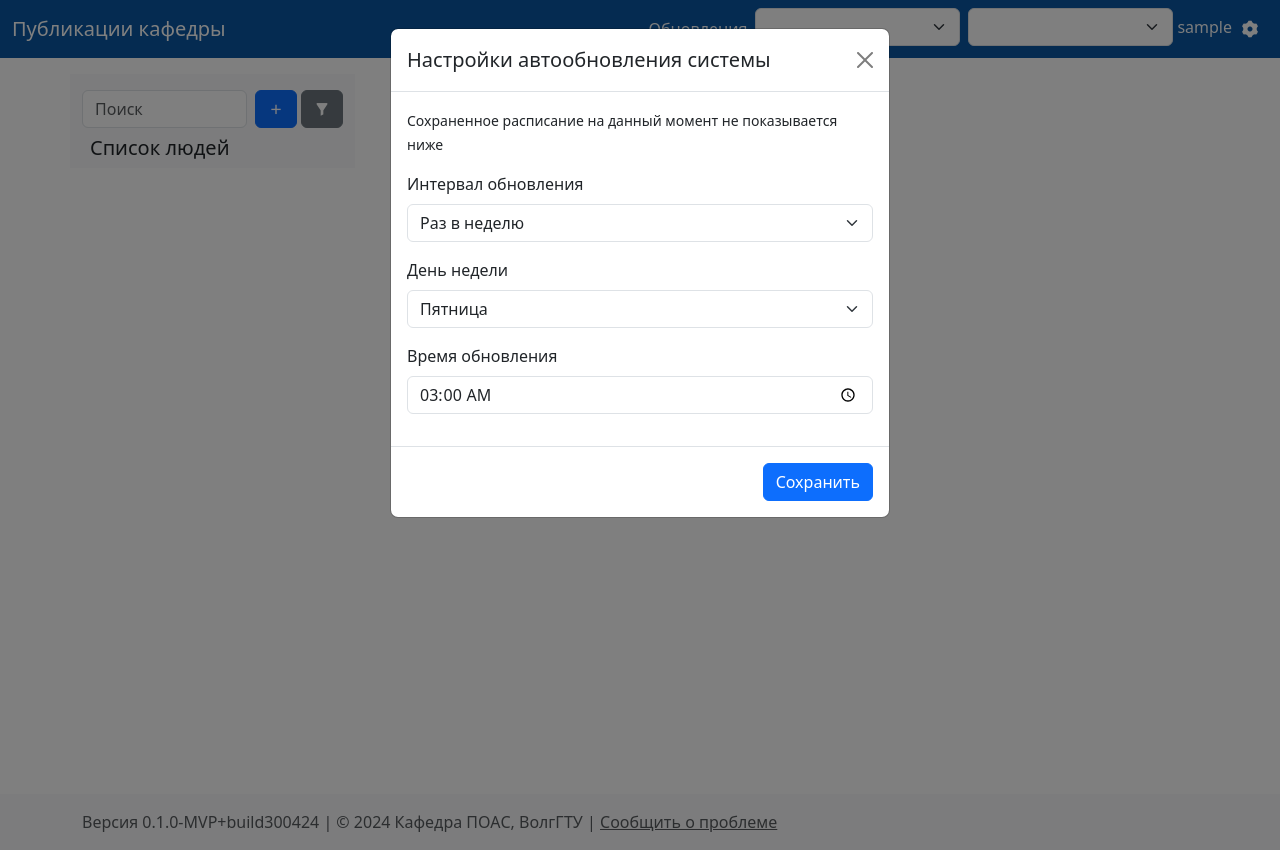
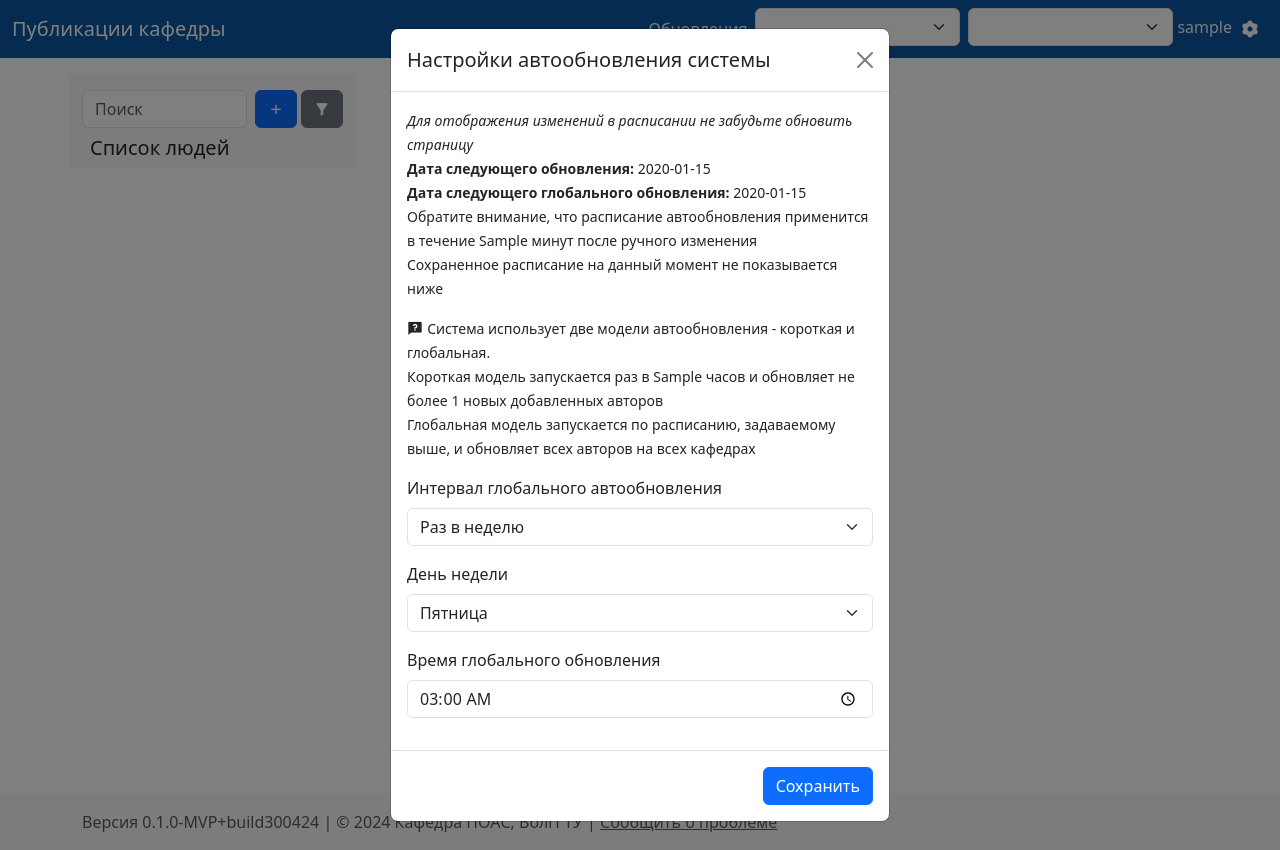
Before and after one commit to brookite/VSTU_DepartmentPublications, a Django app: template frontend/templates/index.html in a window 1280 px wide, after a click that opens the changed part. Run offline with Django 5.2, Linux system fonts and the light colour scheme; a user stored in the database is signed in; tables that the repository leaves empty hold one stand-in row (values such as "Sample post"); the template is opened without the code that fills it: values that come from a table or form of the project are taken from there, most other values are stand-ins (such as "Sample title", 1, 10 or a date in 2020); data that the repository does not hold is empty; some libraries are stand-ins or nearby versions.

Commit message:
feat(frontend): Expanded autoupdate system settings window

```diff
--- a/frontend/templates/base.html
+++ b/frontend/templates/base.html
@@ -110,11 +110,31 @@
           <div class="modal-body">
             <form>
                 <div class="mb-3">
-                    <small>Сохраненное расписание на данный момент не показывается ниже</small>
+                    <small>
+                        <i>Для отображения изменений в расписании не забудьте обновить страницу</i>
+                    <br>
+                    <b>Дата следующего обновления: </b> <span> {{ short_autoupdate }}</span>
+                    <br>
+                    <b>Дата следующего глобального обновления: </b><span>{{ global_autoupdate }}</span>
+                    <br>
+                    Обратите внимание, что расписание автообновления применится в течение {{ reschedule_minutes }} минут после ручного изменения
+                    <br>
+                    Сохраненное расписание на данный момент не показывается ниже
+                    </small>
                 </div>
+                <div class="mb-3">
+                    <i class="ri-questionnaire-fill"></i>
+                    <small>
+                        Система использует две модели автообновления - короткая и глобальная.
+                    <br>
+                        Короткая модель запускается раз в {{ short_batch_hour }} часов и обновляет не более {{ short_batch_count }} новых добавленных авторов
+                    <br>
+                        Глобальная модель запускается по расписанию, задаваемому выше, и обновляет всех авторов на всех кафедрах
+                    </small>
+                    </div>
               <div class="mb-3">
                 <label for="updateInterval" class="form-label"
-                  >Интервал обновления</label
+                  >Интервал глобального автообновления</label
                 >
                 <select class="form-select" name="updateInterval" id="updateInterval">
                   <option value="daily" selected>Раз в день</option>
@@ -140,7 +160,7 @@
               </div>
               <div class="mb-3">
                 <label for="updateTime" class="form-label"
-                  >Время обновления</label
+                  >Время глобального обновления</label
                 >
                 <input type="time" value="03:00" class="form-control" name="updateTime" id="updateTime" />
               </div>
```
Also changed, not shown: api/settings.py (+8 -1 lines), frontend/views.py (+31 -2 lines).
